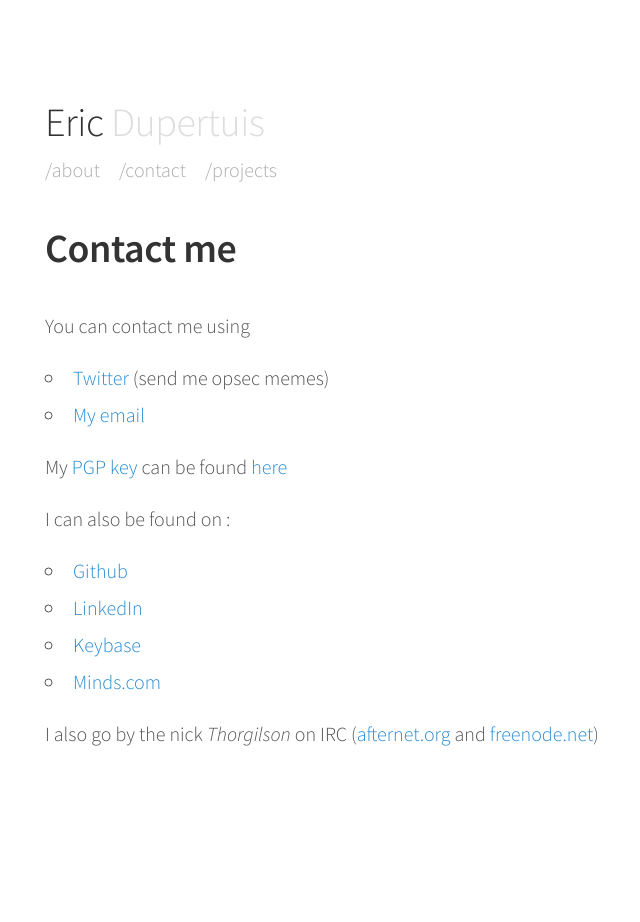
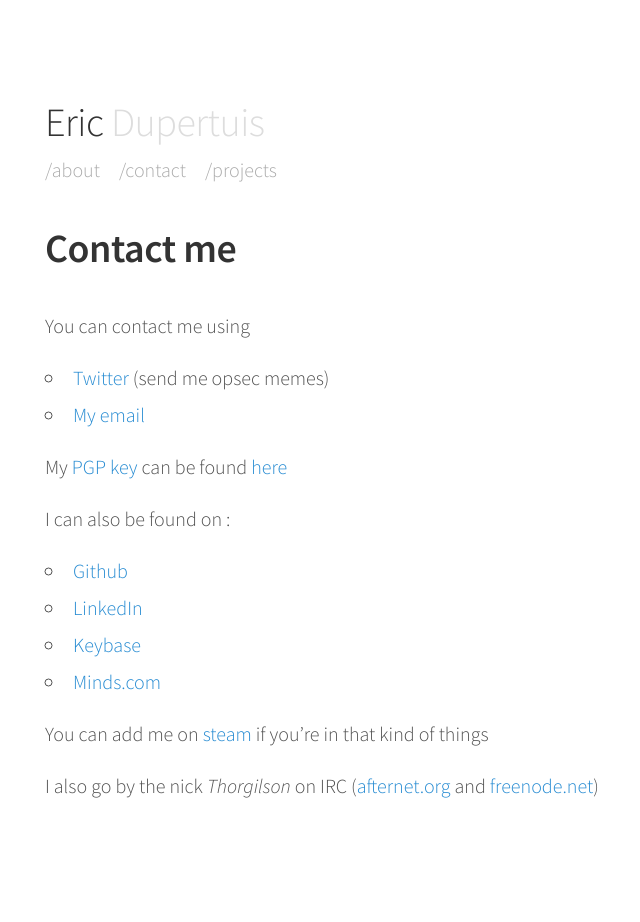
Before and after one commit to EricDupertuis/EricDupertuis.github.io, a Jekyll site: the page built from contact.md, in a window 1280 px wide. Shown: the whole page, without its empty margins (235-875 px from the left). Built offline with Jekyll 4.4.1, drawn with Linux system fonts in a browser that asks for light colours; before the commit the page ends 900 px from its top, so only the background shows below that.

Commit message:
add steam profile

```diff
--- a/contact.md
+++ b/contact.md
@@ -18,4 +18,6 @@
 - [Keybase](https://keybase.io/thorgilson)
 - [Minds.com](https://minds.com/thorgilson)
 
+You can add me on [steam](https://steamcommunity.com/profiles/76561198033822610/) if you're in that kind of things
+
 I also go by the nick *Thorgilson* on IRC ([afternet.org](http://www.afternet.org/) and [freenode.net](https://freenode.net/))
```
